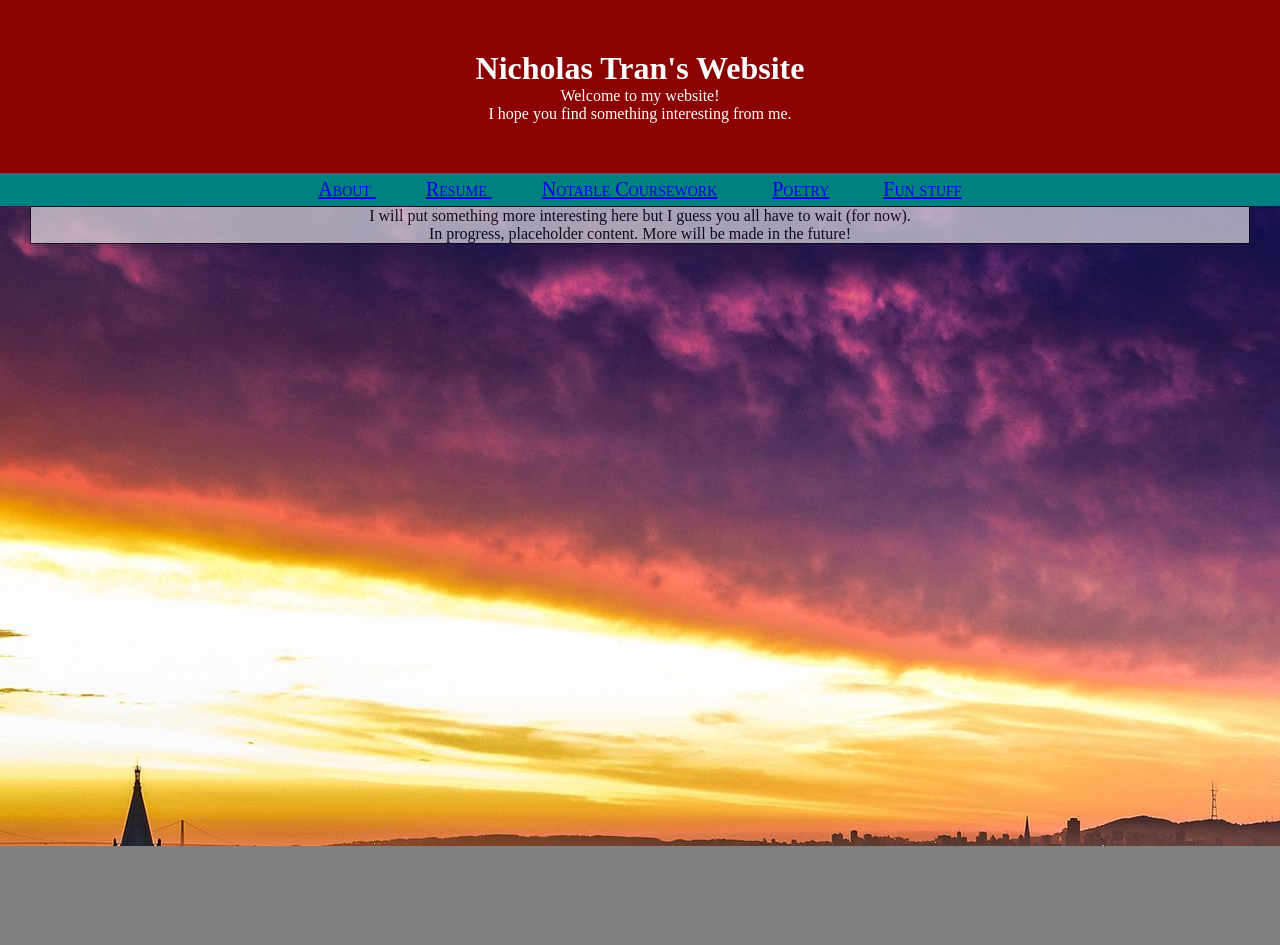
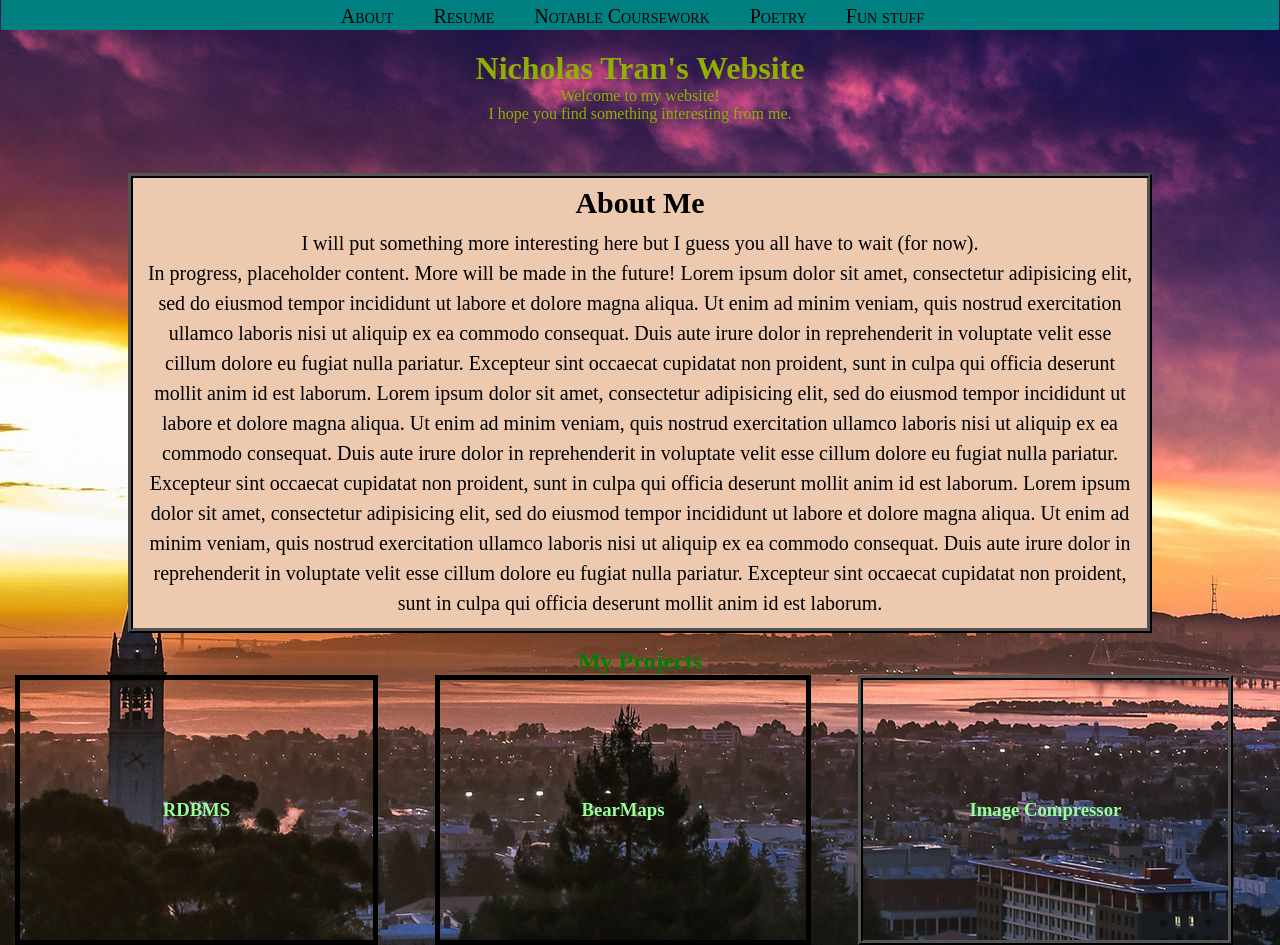
Before and after one commit to nicktran6997/nicktran6997.github.io, a plain HTML site: page index.html in a window 1280 px wide. Before the commit the page ends 846 px from the top, so only its background shows below. Drawn offline with Linux system fonts and the light colour scheme.

Commit message:
Reworked website to be much cleaner

```diff
--- a/index.html
+++ b/index.html
@@ -8,6 +8,19 @@
 	<title>Nicholas Tran</title>
 </head>
 <body>
+
+	<div id="outer-menu">
+		<div class="table">
+			<ul id="horizontal">
+				<li> <a href="index.html"> About </a></li>
+				<li> <a href="documents/Resume.pdf"> Resume </a></li>
+				<li> <a href="documents/prob1.html"> Notable Coursework</a> </li>
+				<li> <a href="poetry.html"> Poetry</a></li>
+				<li> <a href="trails.html"> Fun stuff </a></li>
+			</ul>
+			</div>
+		</div>
+	<div class = "lower-half">
 		<header class = "banner">
 			<h1>
 				Nicholas Tran's Website
@@ -15,23 +28,45 @@
 			<p> Welcome to my website! <br> I hope you find something interesting from me.</p>
 		</header>
 
-	<ul>
-		<li> <a href="index.html"> About </a></li>
-		<li> <a href="documents/Resume.pdf"> Resume </a></li>
-		<li> <a href="documents/prob1.html"> Notable Coursework</a> </li>
-		<li> <a href="poetry.html"> Poetry</a></li>
-		<li> <a href="trails.html"> Fun stuff </a></li>
-	</ul>
-	<div class = background>
 	<div class = form>
-		<p>
+		<h2 class = "about-me">
+			About Me
+		</h2>
+		<p class = "about-me">
 			I will put something more interesting here but I guess you all have to wait (for now). <br>
-			In progress, placeholder content. More will be made in the future!
+			In progress, placeholder content. More will be made in the future! Lorem ipsum dolor sit amet, consectetur adipisicing elit, sed do eiusmod
+			tempor incididunt ut labore et dolore magna aliqua. Ut enim ad minim veniam,
+			quis nostrud exercitation ullamco laboris nisi ut aliquip ex ea commodo
+			consequat. Duis aute irure dolor in reprehenderit in voluptate velit esse
+			cillum dolore eu fugiat nulla pariatur. Excepteur sint occaecat cupidatat non
+			proident, sunt in culpa qui officia deserunt mollit anim id est laborum. Lorem ipsum dolor sit amet, consectetur adipisicing elit, sed do eiusmod
+			tempor incididunt ut labore et dolore magna aliqua. Ut enim ad minim veniam,
+			quis nostrud exercitation ullamco laboris nisi ut aliquip ex ea commodo
+			consequat. Duis aute irure dolor in reprehenderit in voluptate velit esse
+			cillum dolore eu fugiat nulla pariatur. Excepteur sint occaecat cupidatat non
+			proident, sunt in culpa qui officia deserunt mollit anim id est laborum. Lorem ipsum dolor sit amet, consectetur adipisicing elit, sed do eiusmod
+			tempor incididunt ut labore et dolore magna aliqua. Ut enim ad minim veniam,
+			quis nostrud exercitation ullamco laboris nisi ut aliquip ex ea commodo
+			consequat. Duis aute irure dolor in reprehenderit in voluptate velit esse
+			cillum dolore eu fugiat nulla pariatur. Excepteur sint occaecat cupidatat non
+			proident, sunt in culpa qui officia deserunt mollit anim id est laborum.
 		</p>
+	</div>
+
+	<div class = "projects">
+	<h2 id="proj"> My Projects</h2>
+		<div class = "proj1" id = "proj">
+			<h3> RDBMS</h3>
+		</div>
+		<div class = "proj2" id = "proj">
+			<h3 > BearMaps</h3>
+		</div>
+		<div class = "proj3" id = "proj">
+			<h3 >Image Compressor</h3>
 		</div>
 
 	</div>
 
-
+	</div>
 </body>
 </html>
--- a/main.css
+++ b/main.css
@@ -7,54 +7,125 @@ article, aside, footer, header, main, nav, section {
 	margin: 0;
 }
 
+
 html {
 	background-color: grey;
 	height: 100%;
 	width: 100%;
+	background-image: url("img/stock.jpg");
+	background-attachment:fixed;
 }
 
-body {
-	height: 80%;
-	width: 100%;
+
+.banner {
+	color: #8FB003;
+	padding: 50px;
+	text-align: center;
+	position: relative;
 }
-.banner {
+
+
+
+.form {
+	background-color: #edc9af;
+	margin-left: 10%;
+	margin-right: 10%;
+	border: 5px ridge black;
+	font-size: 20px;
+	line-height: 30px;
+	position: relative;
+	overflow-y:auto;
+	width: auto;
+  	height: auto;
+}
+
+
+ul#horizontal {
+	background-color: teal;
+	padding: 5px;
+	text-align: center;
+	top: 0px;
+	left: 1px;
+	right: 1px;
+	height: 20px;
+	position: absolute;
+}
+
+li {
 	color: white;
-	background-color: darkred;
-	padding: 50px;
+	display: inline;
+	margin-left: 10px;
+	margin-right: 25px;
+	font-size: 20px;
+	font-variant: small-caps;
+
+}
+
+
+ul#horizontal-list li {
+	display: inline;
+}
+
+.about-me {
+	text-align: center;
+	margin: 10px;
+
+}
+
+a:link {
+	color:black;
+	text-decoration: none;
+}
+a:visited {
+	color:black;
+}
+a:hover {
+	color:pink;
+}
+
+.projects {
+	margin: 5px;
+	padding:10px;
+	color: #98ff98 ;
+}
+.proj1 {
+
+	padding:10px;
+	border:5px solid black;
+	position: absolute;
+	min-height: 30%;
+	min-width: 26%;
 	text-align: center;
 }
 
-
-.background {
-	background-image: url("img/stock.jpg");
-	width: 100%;
-	height: 100%;
-	float: center;
+.proj2 {
+	left:34%;
+	min-width: 27%;
+	min-height: 30%;
+	border:5px solid black;
+	padding: 10px;
 	text-align: center;
+	position: absolute;
+	left-margin: 2px;
+	right-margin: 2px;
 }
 
-.form {
-	background-color: #ffffff;
-	margin-left: 30px;
-	margin-right: 30px;
-	border: 1px solid black;
-	opacity: 0.6;
+.proj3 {
+	min-width:27%;
+	min-height:30%;
+	text-align: center;
+	position: absolute;
+	left: 67%;
+	padding: 10px;
+	border: 5px ridge black;
 }
 
-
-ul {
-	background-color: teal;
-	padding: 5px;
-	margin-left: auto;
-	margin-right: auto;
-	float: center;
+#proj {
 	text-align: center;
+	align-items: center;
+	display: flex;
+	justify-content:center;
 }
-li {
-	color: white;
-	display: inline;
-	margin-left: 25px;
-	margin-right: 25px;
-	font-size: 20px;
-	font-variant: small-caps;
+h2#proj {
+	color:green;
 }
```
Lines whose indentation alone changed are shown as unchanged.
